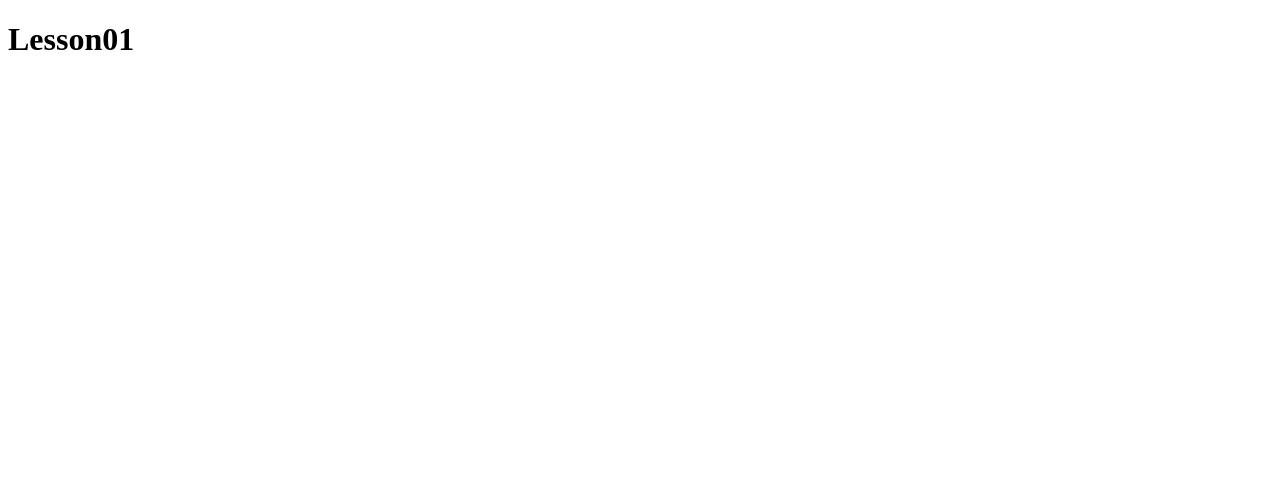
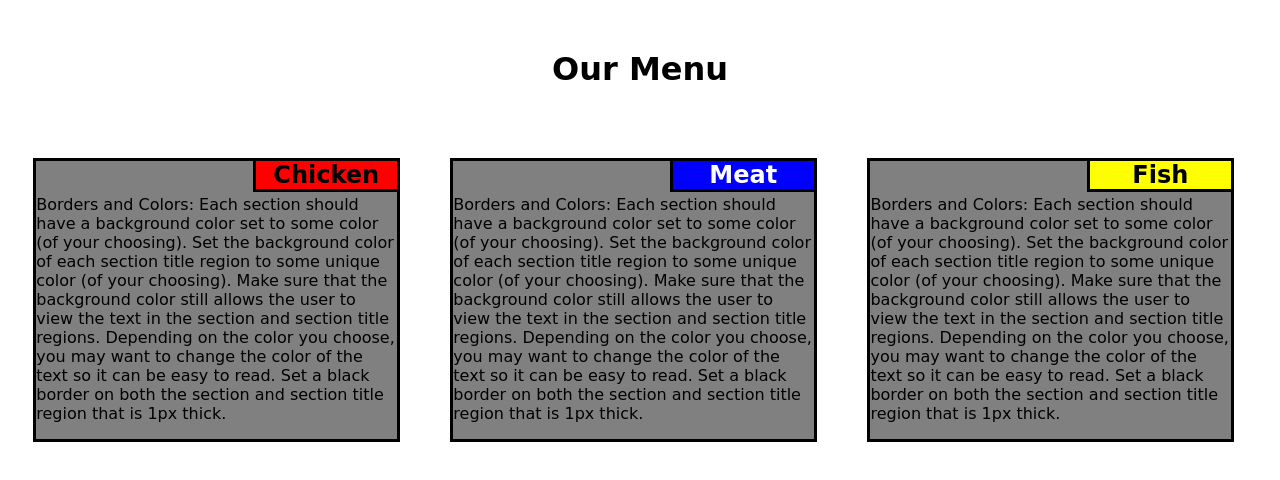
Before and after one commit to NBukhasheva/Homework01, a plain HTML site: page module2-solution/index.html in a window 1280 px wide. Drawn offline with Linux system fonts and the light colour scheme.

Commit message:
solution in index.html

```diff
--- a/module2-solution/index.html
+++ b/module2-solution/index.html
@@ -2,8 +2,23 @@
 <html>
 <head>
 	<title>Lesson01</title>
+	<link rel="stylesheet" href="css/styles.css">
 </head>
 <body>
-<h1>Lesson01</h1>
+<h1>Our Menu</h1>
+
+	<div class="chicken">
+		<h2>Chicken</h2>
+		<p>Borders and Colors: Each section should have a background color set to some color (of your choosing). Set the background color of each section title region to some unique color (of your choosing). Make sure that the background color still allows the user to view the text in the section and section title regions. Depending on the color you choose, you may want to change the color of the text so it can be easy to read. Set a black border on both the section and section title region that is 1px thick.</p>
+	</div>
+	<div class="meat">
+		<h2>Meat</h2>
+		<p>Borders and Colors: Each section should have a background color set to some color (of your choosing). Set the background color of each section title region to some unique color (of your choosing). Make sure that the background color still allows the user to view the text in the section and section title regions. Depending on the color you choose, you may want to change the color of the text so it can be easy to read. Set a black border on both the section and section title region that is 1px thick.</p>
+	</div>
+	<div class="fish">
+		<h2>Fish</h2>
+		<p>Borders and Colors: Each section should have a background color set to some color (of your choosing). Set the background color of each section title region to some unique color (of your choosing). Make sure that the background color still allows the user to view the text in the section and section title regions. Depending on the color you choose, you may want to change the color of the text so it can be easy to read. Set a black border on both the section and section title region that is 1px thick.</p>
+	</div>
+
 </body>
 </html>
```
